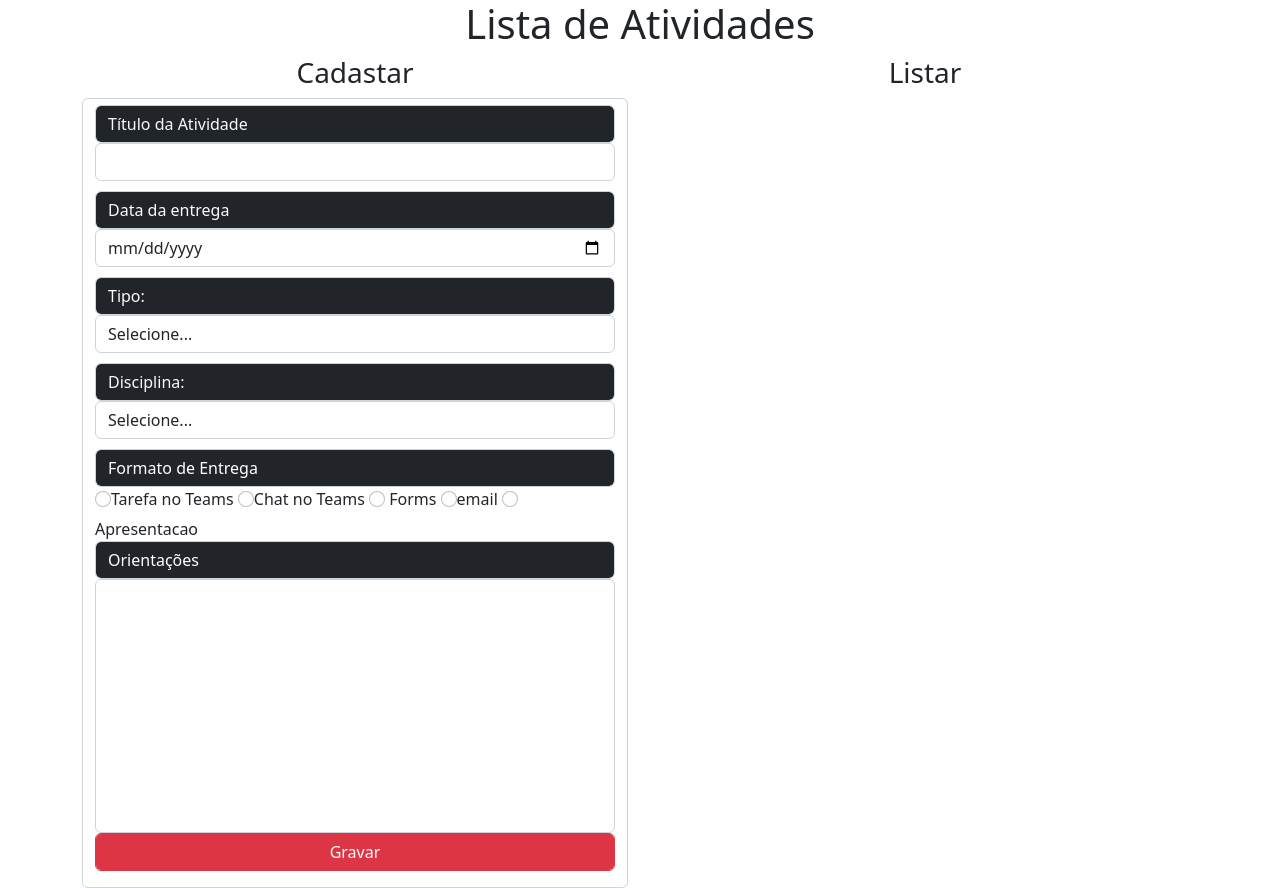
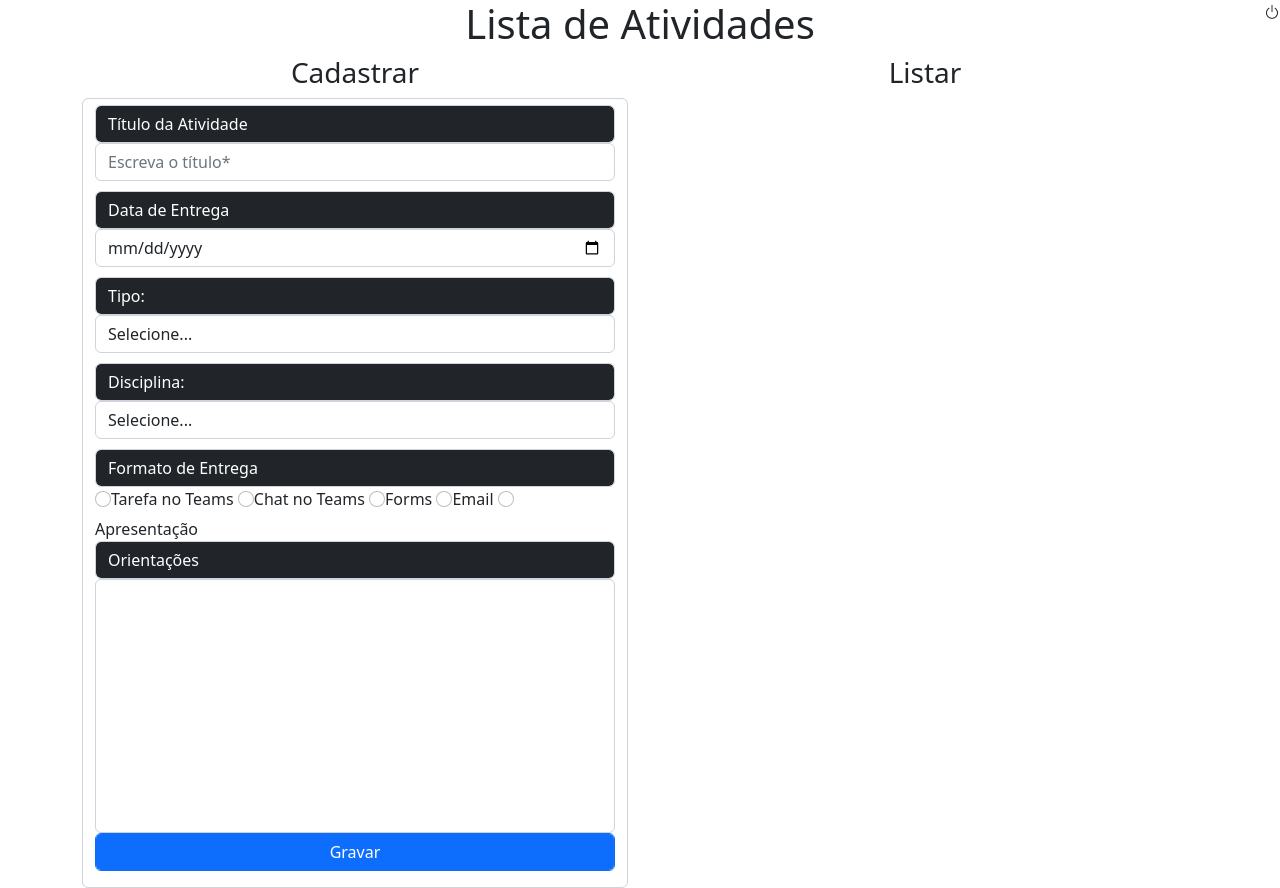
Before and after one commit to JulianaSandes/AC3-RM12350, a Node server app: template views/atividades.ejs in a window 1280 px wide. Run offline with Node 20, Linux system fonts and the light colour scheme; the template is opened without the code that fills it, so the values that code supplies are empty; some libraries are stand-ins or nearby versions.

Commit message:
Add files via upload

```diff
--- a/assets/css/estilos.css
+++ b/assets/css/estilos.css
@@ -4,3 +4,9 @@ input,i,select{
 textarea{
     resize: none;
 }
+
+.logoff{
+    position: fixed;
+    right: 0;
+    cursor: pointer;
+}
--- a/config/database.js
+++ b/config/database.js
@@ -1,3 +1,4 @@
+//importar o pacote mongoose
 const mongoose = require('mongoose')
 
 const conn = async()=>{
--- a/package.json
+++ b/package.json
@@ -1,5 +1,5 @@
 {
-  "name": "todo_list",
+  "name": "inw-1105-22",
   "version": "1.0.0",
   "description": "",
   "main": "app.js",
@@ -13,8 +13,6 @@
   "license": "ISC",
   "dependencies": {
     "bcryptjs": "^2.4.3",
-    "bootstrap": "^5.1.3",
-    "cons": "0.0.2",
     "consign": "^0.1.6",
     "ejs": "^3.1.8",
     "express": "^4.18.1",
--- a/routes/index.js
+++ b/routes/index.js
@@ -1,5 +1,5 @@
 module.exports = (app)=>{
-    //rota do tipo send
+    //rota do tipo render
     app.get('/',(req,res)=>{
         res.render('index.ejs')
     })
--- a/views/atividades.ejs
+++ b/views/atividades.ejs
@@ -4,31 +4,34 @@
     <meta charset="UTF-8">
     <meta http-equiv="X-UA-Compatible" content="IE=edge">
     <meta name="viewport" content="width=device-width, initial-scale=1.0">
-    <title>To do List</title>
-    <!-- CSS only -->
+    <title>To Do List</title>
     <link href="https://cdn.jsdelivr.net/npm/bootstrap@5.2.0-beta1/dist/css/bootstrap.min.css" rel="stylesheet" integrity="sha384-0evHe/X+R7YkIZDRvuzKMRqM+OrBnVFBL6DOitfPri4tjfHxaWutUpFmBp4vmVor" crossorigin="anonymous">
-<!--CSS personalizada-->
+    <link rel="stylesheet" href="https://cdn.jsdelivr.net/npm/bootstrap-icons@1.8.3/font/bootstrap-icons.css">
+    <!--CSS Personalizada, Sempre vem após o bootstrap-->
     <link rel="stylesheet" href="css/estilos.css">
 
 </head>
+
 <body>
     <div class="container">
+        <div class="logoff" onclick="window.location.href='/login'"><i class="bi bi-power"></i></div>
         <h1 class="text-center">Lista de Atividades</h1>
         <h2 class="text-center"><%=nome%></h2>
         <div class="row">
             <div class="col-md">
-            <h3 class="text-center">Cadastar</h3>
+                <h3 class="text-center">Cadastrar</h3>
                 <form action="/atividades" method="POST" class="form-control">
                     <input type="hidden" name="id" value="<%=id%>">
                     <input type="hidden" name="nome" value="<%=nome%>">
-                <label for=""class="form-control bg-dark text-light">Título da Atividade</label>
-                <input type="text" name="titulo" id="" class="form-control">
 
-                <label for="" class="form-control bg-dark text-light">Data da entrega</label>
+                    <label for="" class="form-control text-bg-dark">Título da Atividade</label>
+                    <input type="text" name="titulo" id="" class="form-control" placeholder="Escreva o título*">
+
+                    <label for="" class="form-control text-bg-dark">Data de Entrega</label>
                     <input type="date" name="data" id="" class="form-control">
 
-                <label for="" class="form-control bg-dark text-light">Tipo:</label>
-                <select name="tipo" id"" class="form-control">
+                    <label for="" class="form-control text-bg-dark">Tipo:</label>
+                    <select name="tipo" id="" class="form-control">
                         <option value="0">Selecione...</option>
                         <option value="ac">AC</option>
                         <option value="at">AT</option>
@@ -36,46 +39,47 @@
                         <option value="exame">Exame</option>
                     </select>
 
-                <label for="" class="form-control bg-dark text-light">Disciplina:</label>
-                <select name="disciplina" id"" class="form-control">
+                    <label for="" class="form-control text-bg-dark">Disciplina:</label>
+                    <select name="disciplina" id="" class="form-control">
                         <option value="0">Selecione...</option>
-                    <option value="bio">Biologia</option>
-                    <option value="lp2">Linguagem de Programaçao</option>
+                        <option value="ans">Análise de Sistemas</option>
+                        <option value="rds">Redes de Computadores e Segurança</option>
+                        <option value="lp2">Linguagem de Programação</option>
                         <option value="bd2">Banco de Dados</option>
-                    <option value="inw">Internet Web</option>
+                        <option value="inw">Internet Webdesign</option>
                     </select>
+
                     <label for="" class="form-control text-bg-dark">Formato de Entrega</label>
-                <!--div class="inpu-group"-->
-                    <input type="radio" value="Teams" name="entrega" id="" class="form-check-input">Tarefa no Teams
-                    <input type="radio" value="Chat" name="entrega" id="" class="form-check-input">Chat no Teams
-                    <input type="radio" value="Formulaio" name="entrega" id="" class="form-check-input"> Forms
-                    <input type="radio" value="email" name="entrega" id="" class="form-check-input">email
-                    <input type="radio" value="Apresentacao" name="entrega" id="" class="form-check-input">Apresentacao
+                    <!--<div class="input-group">-->
+                        <input type="radio" value="teams" name="entrega" id="" class="form-check-input">Tarefa no Teams
+                        <input type="radio" value="chat" name="entrega" id="" class="form-check-input">Chat no Teams
+                        <input type="radio" value="formulario" name="entrega" id="" class="form-check-input">Forms
+                        <input type="radio" value="email" name="entrega" id="" class="form-check-input">Email
+                        <input type="radio" value="apresentacao" name="entrega" id="" class="form-check-input">Apresentação
                         <label for="" class="form-control text-bg-dark">Orientações</label>
                         <textarea name="orientacoes" id="" cols="30" rows="10" class="form-control"></textarea>
-                    <!--/div-->
-                <input type="submit" value="Gravar" class="form-control btn btn-danger">
+                    <!--</div>-->
+                    <input type="submit" value="Gravar" class="form-control btn btn-primary">
                 </form>
             </div>
             <div class="col-md">
                 <h3 class="text-center">Listar</h3>
-
-            <!--listagem das atividades do usuario-->
-            <%for(var n= 0; n<lista.length;n++){%>
-            <div class= "card">
+                <!--Listagem das atividade do usuário-->
+                <% for( var n=0; n<lista.length;n++){%>
+                <div class="card">
                     <div class="card-header">Data: <%=lista[n].data%></div>
                     <div class="card-body">
-                    <div class="card-title">Titulo: <%=lista[n].titulo%></div>
+                        <div class="card-title">Título: <%=lista[n].titulo%></div>
                         <div class="card-subtitle">Entrega: <%=lista[n].entrega%></div>
                         <div class="card-subtitle">Disciplina: <%=lista[n].disciplina%></div>
                         <div class="card-subtitle">Tipo: <%=lista[n].tipo%></div>
-                    <div class="card-text">Instrucoes: <%=lista[n].instrucoes%></div>
+                        <div class="card-text">Instruções: <%=lista[n].instrucoes%></div>
                     </div>
                     <div class="card-footer">
                         <div class="input-group">
-                        <a href="#" class="btn btn-success">Entrega</a>
-                        <a href="#" class="btn btn-warning">Alterar</a>
-                        <a href="#" class="btn btn-danger">Excluir</a>
+                            <a href="#" class="btn btn-success">Entregue</a>
+                            <a href="#" class="btn btn-warning">Atlerar</a>
+                            <a href="/excluir?id=<%=lista[n]._id%>" class="btn btn-danger">Excluir</a>
                         </div>
                     </div>
                 </div><%}%>
```
Also changed, not shown: config/servidor.js (+4 -4 lines), models/atividades.js (+5 -5 lines), routes/atividades.js (+36 -11 lines), routes/login.js (+9 -12 lines), routes/registro.js (+14 -13 lines), views/index.ejs (+5 -8 lines), views/login.ejs (+8 -8 lines), views/registro.ejs (+6 -7 lines), app.js (line endings or trailing spaces), assets/js/comparar.js (line endings or trailing spaces), 1 other file. Lines whose indentation alone changed are shown as unchanged.
